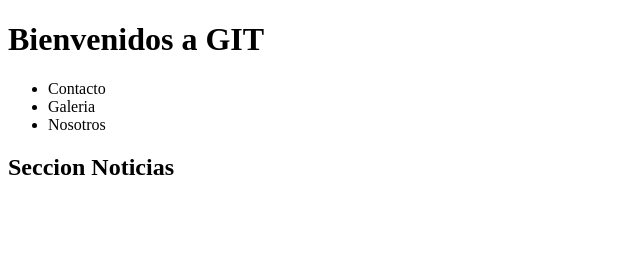
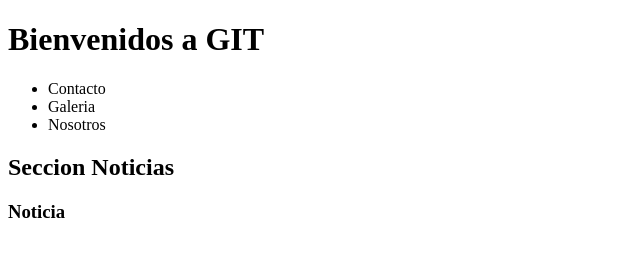
Before and after one commit to DannyVite/proyecto-git-44330, a plain HTML site: page index.html in a window 1280 px wide. Shown: the full height of the page, 0-640 px from the left. Drawn offline with Linux system fonts and the light colour scheme.

Commit message:
Modificaciones en noticias

```diff
--- a/index.html
+++ b/index.html
@@ -22,7 +22,7 @@
     <section>
         <h2>Seccion Noticias</h2>
         <article>
-            <h3></h3>
+            <h3>Noticia</h3>
         </article>
     </section>
 </main>
```
